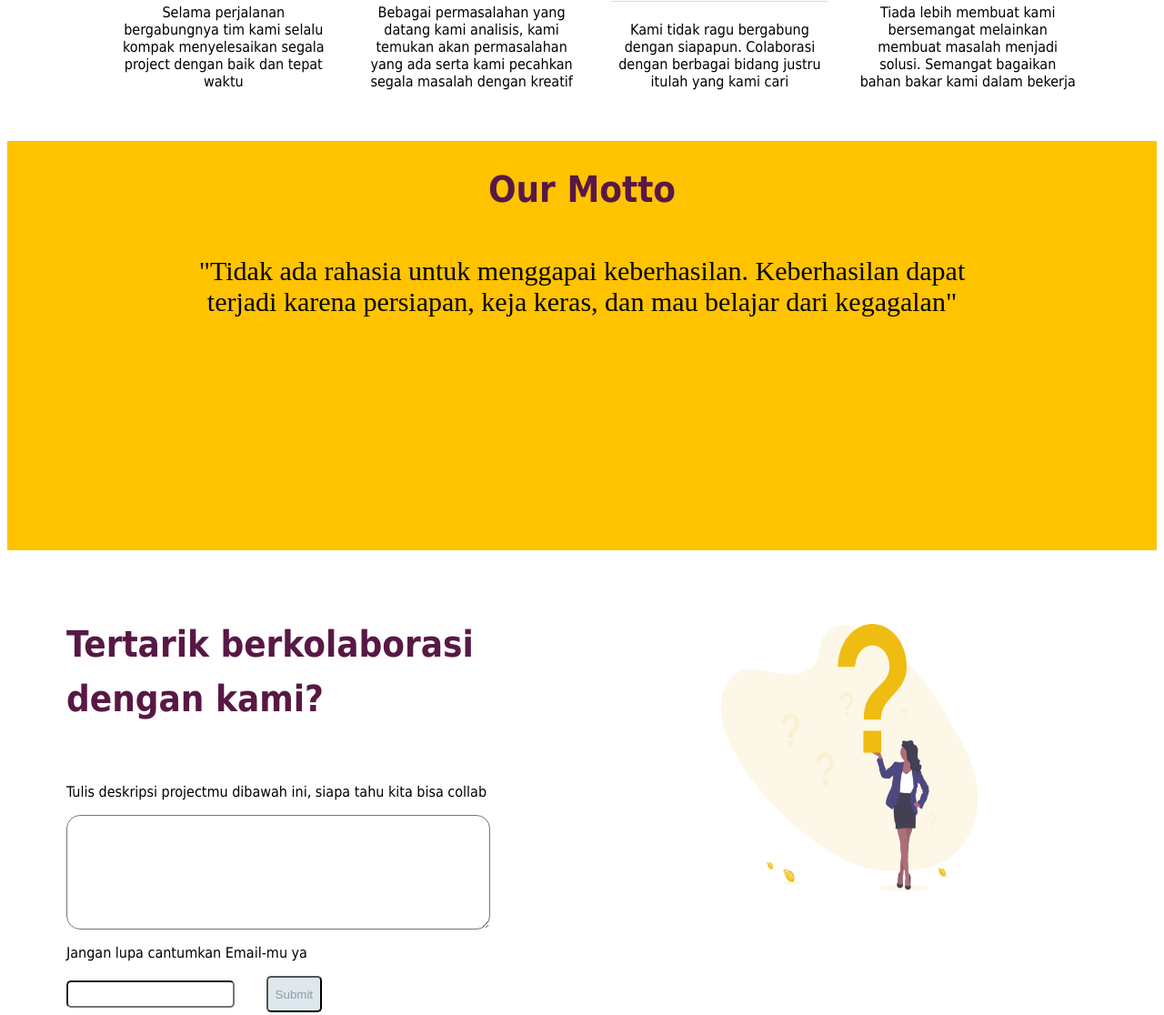
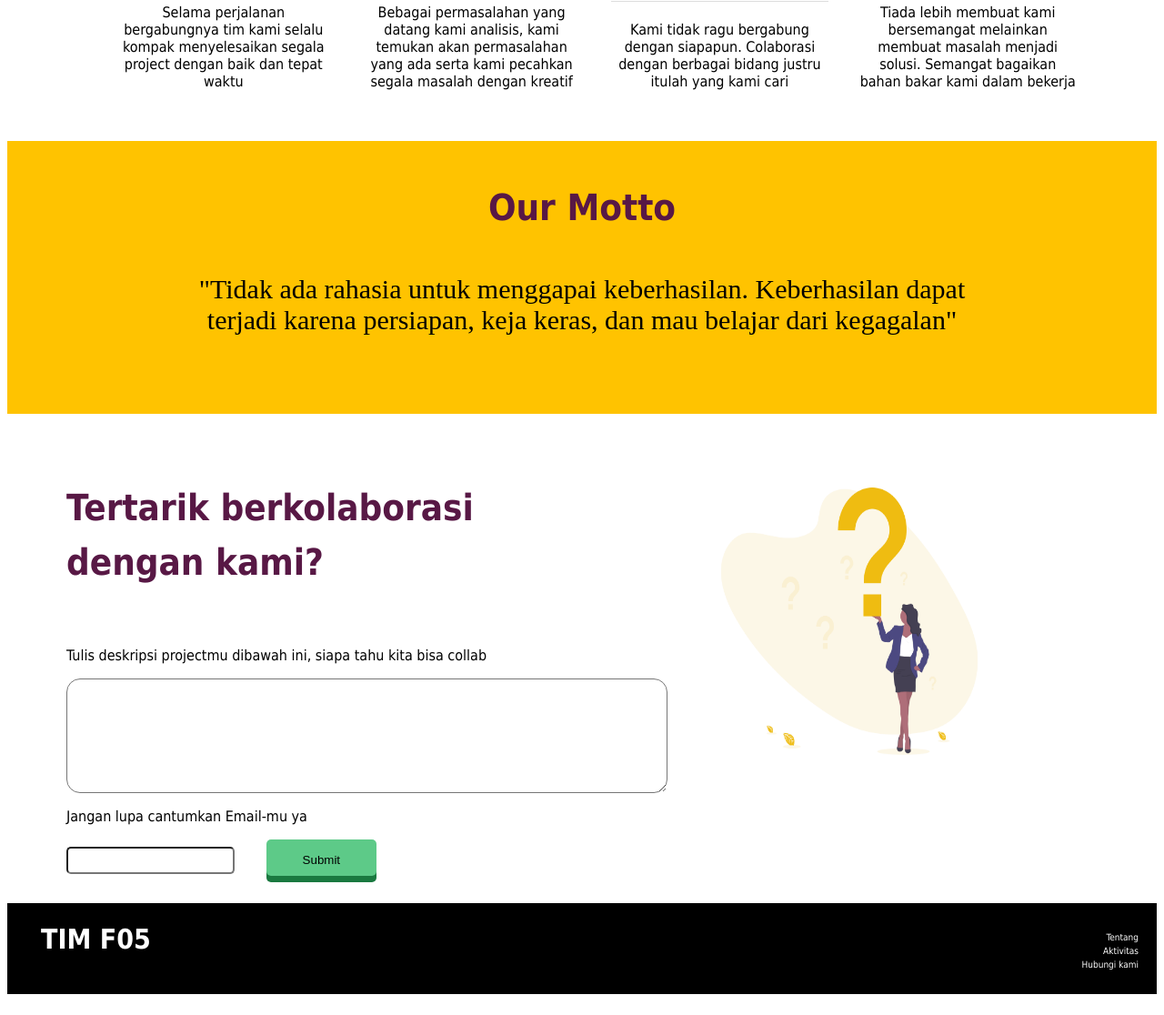
Before and after one commit to mukhammadarif/Proyek-TIM-F05, a plain HTML site: page index.html in a window 1280 px wide. Shown: the part 1180-2296 px from the top of the page at 91% size. Drawn offline with Linux system fonts and the light colour scheme.

Commit message:
Update stylesheet.css

```diff
--- a/stylesheet.css
+++ b/stylesheet.css
@@ -101,7 +101,7 @@ header {
 .moto h3 {
   text-align: center;
   font-family: tahoma;
-  padding-top: 30px;
+  padding-top: 50px;
   font-size: 40px;
   color: #581845;
   padding-bottom: 10px;
@@ -115,7 +115,7 @@ header {
 }
 .quote-wrapper {
   background-color: #ffc300;
-  height: 450px;
+  height: 300px;
 }
 
 .masukan-tulisan h4 {
@@ -143,10 +143,9 @@ header {
   display: block;
 }
 
-textarea {
+textarea{
   boder: 2px solid #ddd;
   border-radius: 15px;
-  width: 40%;
 }
 input {
   boder: 1px solid #ddd;
@@ -188,6 +187,22 @@ footer {
   line-height: 150%;
   font-size: 10px;
 }
+
+.contact-submit {
+  padding: 15px 40px;
+  background-color: #5dca88;
+  cursor: pointer;
+  box-shadow: 0 7px #1a7940;
+  border: none;
+  color: #000;
+}
+
+.contact-submit:active {
+  position: relative;
+  top: 7px;
+  box-shadow: none;
+  border: none;
+}
 @media (max-width: 1000px) {
   .content-value {
     flex-wrap: wrap;
```
